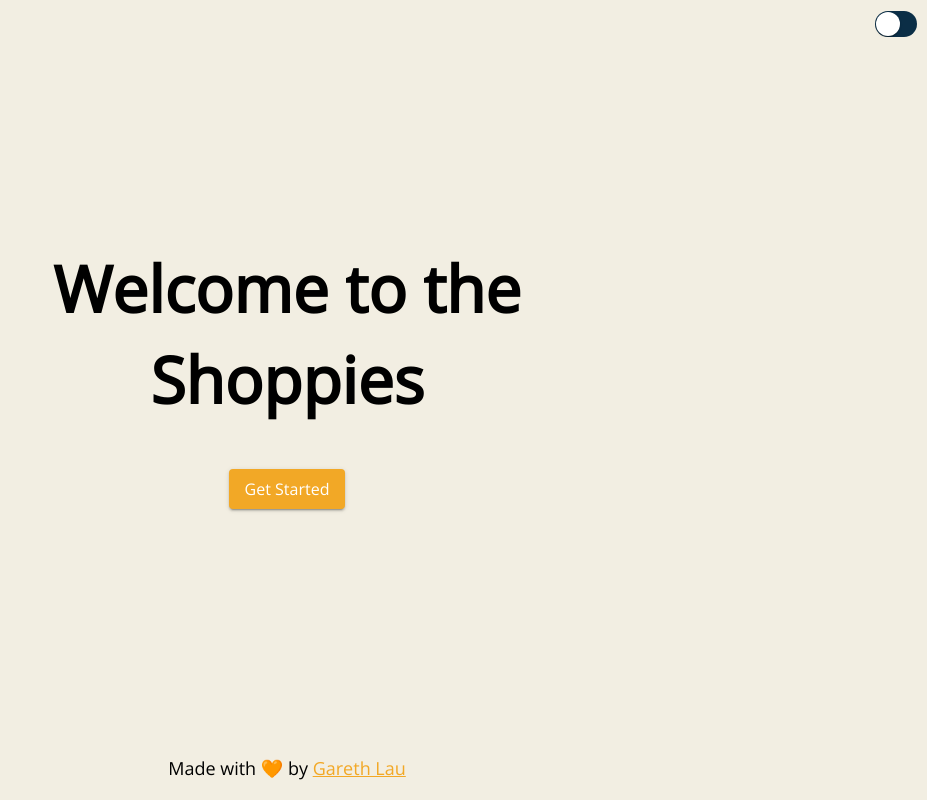
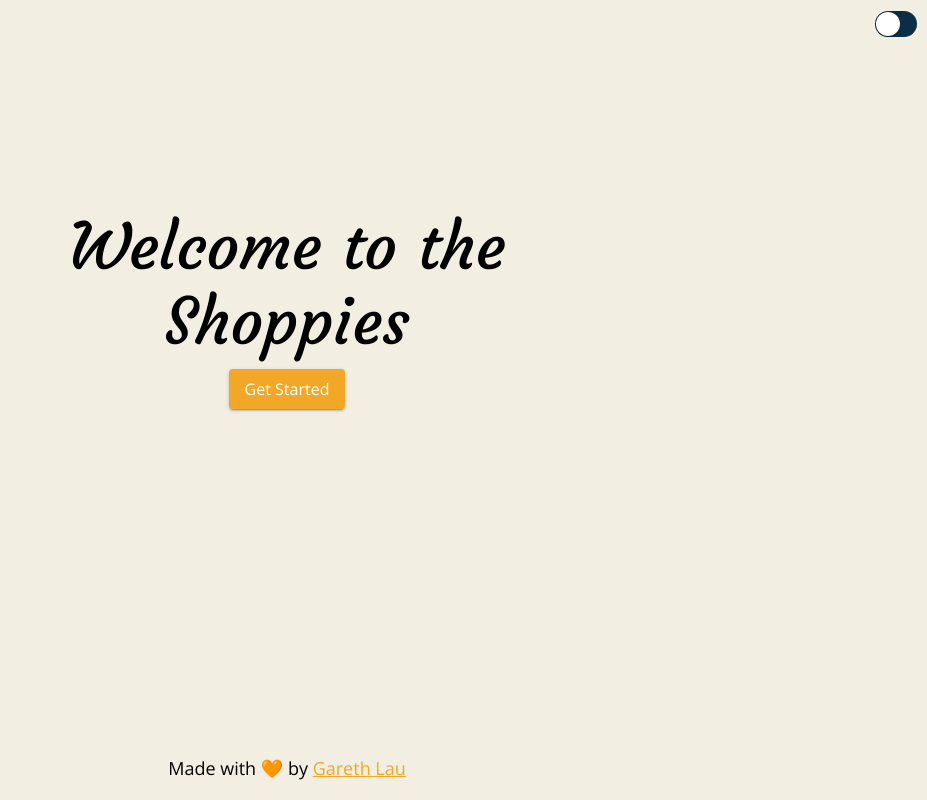
Before and after one commit to garethlau/shopify-frontend-challenge-summer-2021, a React (Create React App) app in the folder client/: page / in a window 1280 px wide. Shown: the whole page, without its empty margins (353-1280 px from the left). Built offline with nearby package versions, Linux system fonts and the light colour scheme.

Commit message:
Use Typography component for headers

```diff
--- a/client/src/_pages/Ballot.js
+++ b/client/src/_pages/Ballot.js
@@ -19,6 +19,7 @@ import DarkModeSwitch from "../_components/DarkModeSwitch";
 import useNominatedMovies from "../_queries/useNominatedMovies";
 import checkExists from "../_utils/checkExists";
 import DoesNotExist from "../_components/DoesNotExist";
+import Typography from "@material-ui/core/Typography";
 
 const ORIGIN = process.env.REACT_APP_ORIGIN || "localhost:3000";
 const useStyles = makeStyles((theme) => ({
@@ -147,7 +148,7 @@ export default function Nominate() {
       <div className={classes.root}>
         <DarkModeSwitch />
         <div className={classes.container}>
-          <h1>
+          <Typography variant="h1">
             <CopyToClipboard
               text={`${ORIGIN}/ballot/${ballotId}`}
               onCopy={() => {
@@ -161,11 +162,11 @@ export default function Nominate() {
                 Ballot: {ballotId} <LinkIcon />
               </span>
             </CopyToClipboard>
-          </h1>
+          </Typography>
           <QRCode />
 
           <div>
-            <h1>Nominations</h1>
+            <Typography variant="h1">Nominations</Typography>
             {nominated &&
               (nominated.length === 5 ? (
                 <div className={classes.completeBanner}>
@@ -201,8 +202,7 @@ export default function Nominate() {
               })}
             </AnimatePresence>
           </div>
-
-          <h1>Search</h1>
+          <Typography variant="h1">Search</Typography>
           <input
             className={classes.search}
             value={search.value}
--- a/client/src/_pages/Home.js
+++ b/client/src/_pages/Home.js
@@ -6,6 +6,7 @@ import { useSnackbar } from "notistack";
 import { motion } from "framer-motion";
 import DarkModeSwitch from "../_components/DarkModeSwitch";
 import Footer from "../_components/Footer";
+import Typography from "@material-ui/core/Typography";
 
 const useStyles = makeStyles((theme) => ({
   root: {
@@ -61,7 +62,9 @@ export default function Home() {
           animate={{ opacity: 1, y: 0, scale: 1 }}
           transition={{ delay: 0 }}
         >
-          <h1 className={classes.introText}>Welcome to the Shoppies</h1>
+          <Typography variant="h1" className={classes.introText}>
+            Welcome to the Shoppies
+          </Typography>
         </motion.div>
         <motion.div
           initial={{ opacity: 0, y: 100, scale: 0.5 }}
```
